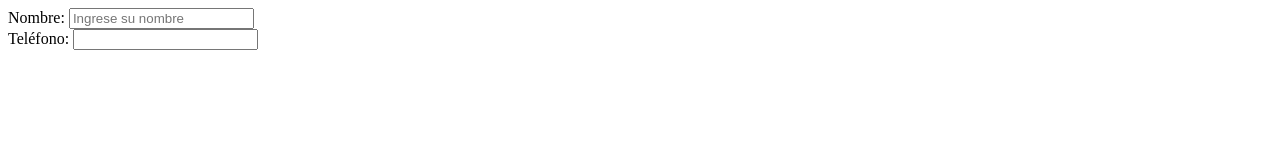
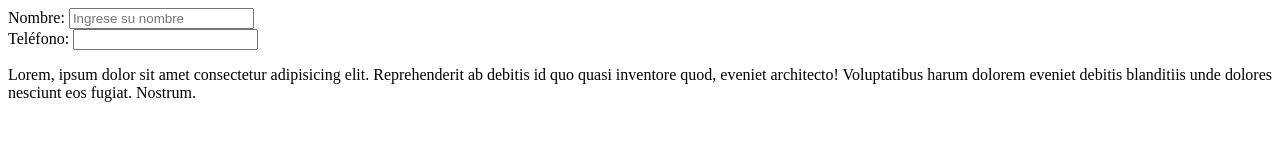
Before and after one commit to BrunoDeleo/E3---JS, a plain HTML site: page index.html in a window 1280 px wide. Drawn offline with Linux system fonts and the light colour scheme.

Commit message:
Segundo release

```diff
--- a/index.html
+++ b/index.html
@@ -13,5 +13,6 @@
                 <input type="tel" id="telefono">
             </div>
         </form>
+        Lorem, ipsum dolor sit amet consectetur adipisicing elit. Reprehenderit ab debitis id quo quasi inventore quod, eveniet architecto! Voluptatibus harum dolorem eveniet debitis blanditiis unde dolores nesciunt eos fugiat. Nostrum.
     </body>
 </html>
```
